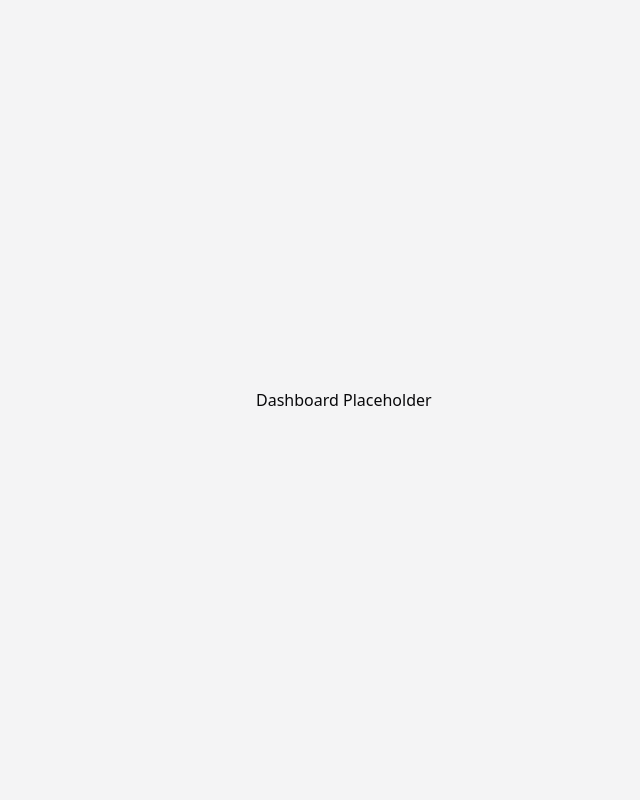
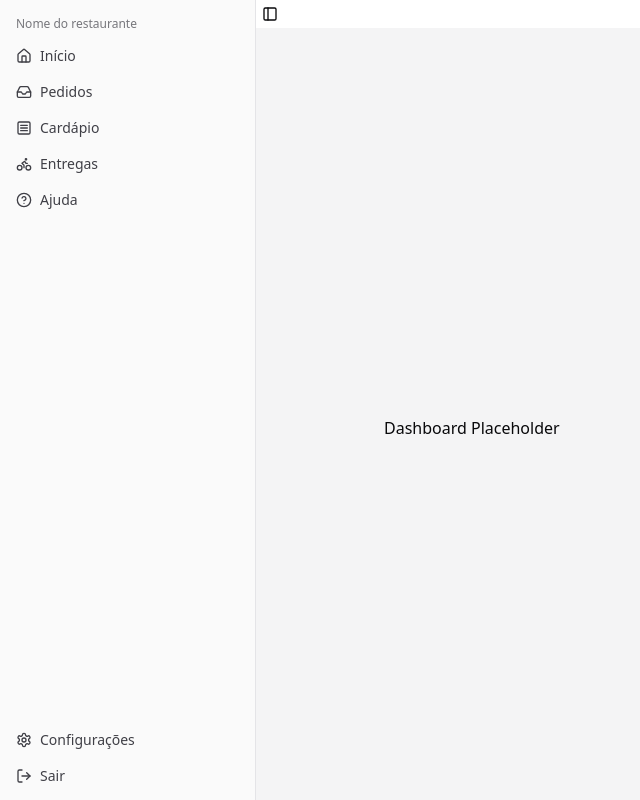
Before and after one commit to tuliobaruk/salve-food-web, a React (Vite) app: page /dashboard in a window 1280 px wide. Shown: the whole page, without its empty margins (0-640 px from the left). Built offline with nearby package versions, Linux system fonts and the light colour scheme.

Commit message:
fix: Removendo useAuth desnecessário da sidebar

```diff
--- a/src/components/global_layout.tsx
+++ b/src/components/global_layout.tsx
@@ -1,15 +1,13 @@
 import { SidebarProvider, SidebarTrigger } from "@/components/ui/sidebar";
 import { AppSidebar } from "@/components/app-sidebar";
-import { useAuth } from "@/context/AuthContext";
 
 export default function Layout({ children }: { children: React.ReactNode }) {
-	const { isAuthenticated } = useAuth();
 	return (
 		<SidebarProvider>
 			<div className="flex h-screen w-screen">
-				{isAuthenticated && <AppSidebar />}
+				<AppSidebar />
 				<div className="flex-1 flex flex-col">
-					{isAuthenticated && <SidebarTrigger />}
+					<SidebarTrigger />
 					<main className="flex-1 overflow-auto">{children}</main>
 				</div>
 			</div>
```
